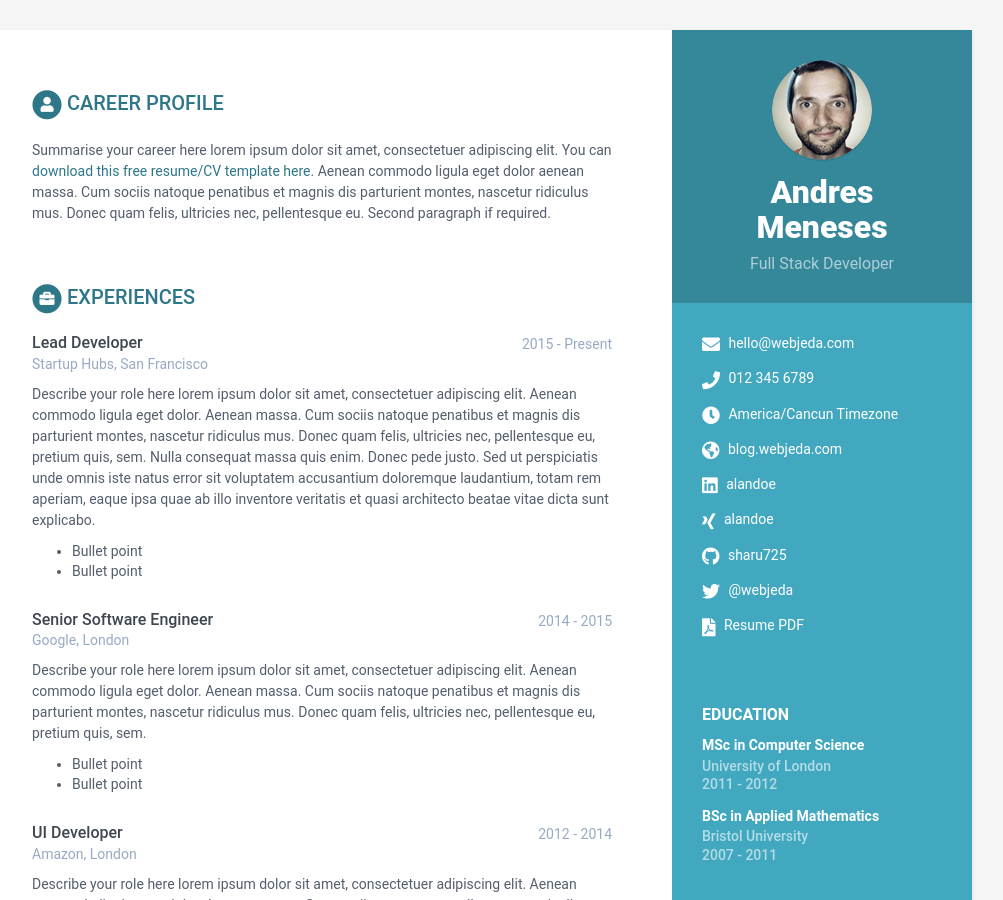
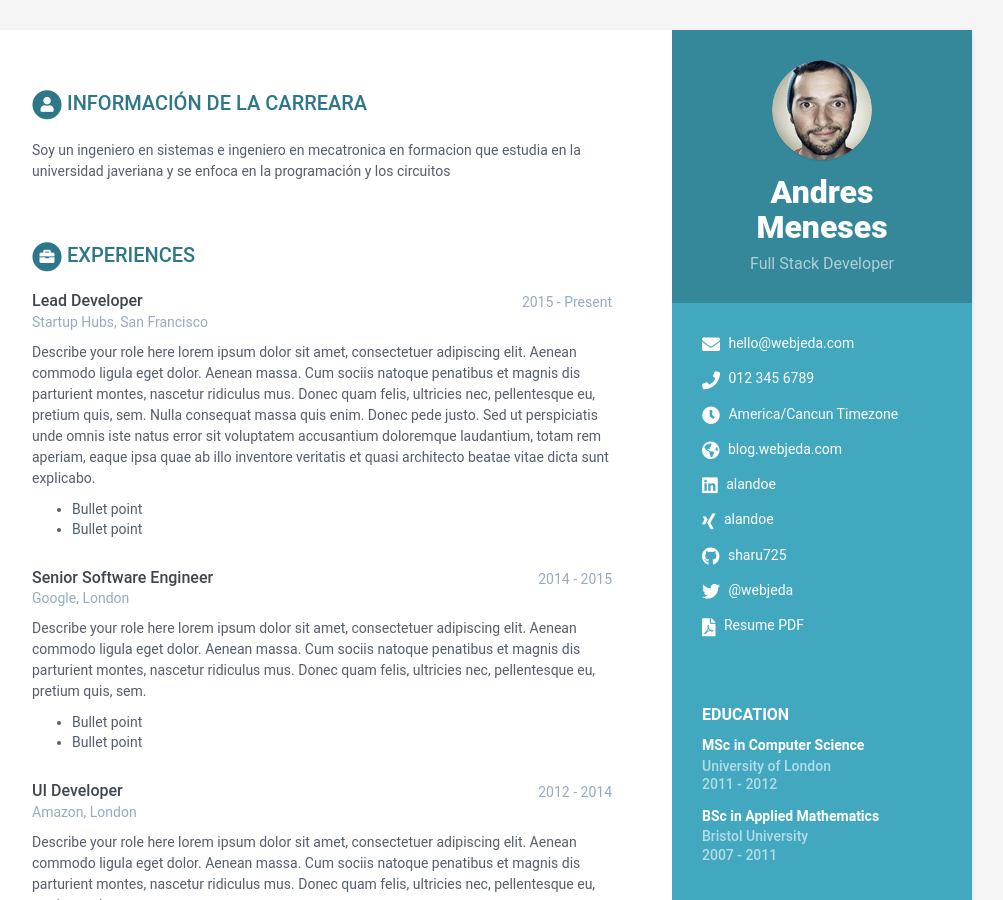
Before and after one commit to ShalkYT/Taller-Issues, a Jekyll site: the page built from index.html, in a window 1280 px wide and 900 px high. Shown: the whole window, without its empty margins (168-1171 px from the left). Built offline with Jekyll 4.4.1, drawn with Linux system fonts in a browser that asks for light colours.

Commit message:
Actualización Carrer Profile

```diff
--- a/_data/data.yml
+++ b/_data/data.yml
@@ -55,14 +55,10 @@ sidebar:
           link:
 
 career-profile:
-    title: Career Profile
+    title: Información de la carreara
     summary: |
-      Summarise your career here lorem ipsum dolor sit amet, consectetuer
-      adipiscing elit. You can [download this free resume/CV template here]().
-      Aenean commodo ligula eget dolor aenean massa. Cum sociis natoque
-      penatibus et magnis dis parturient montes, nascetur ridiculus mus.
-      Donec quam felis, ultricies nec, pellentesque eu.
-      Second paragraph if required.
+      Soy un ingeniero en sistemas e ingeniero en mecatronica en formacion que estudia
+      en la universidad javeriana y se enfoca en la programación y los circuitos
 education:
     title: Education
     info:
```
